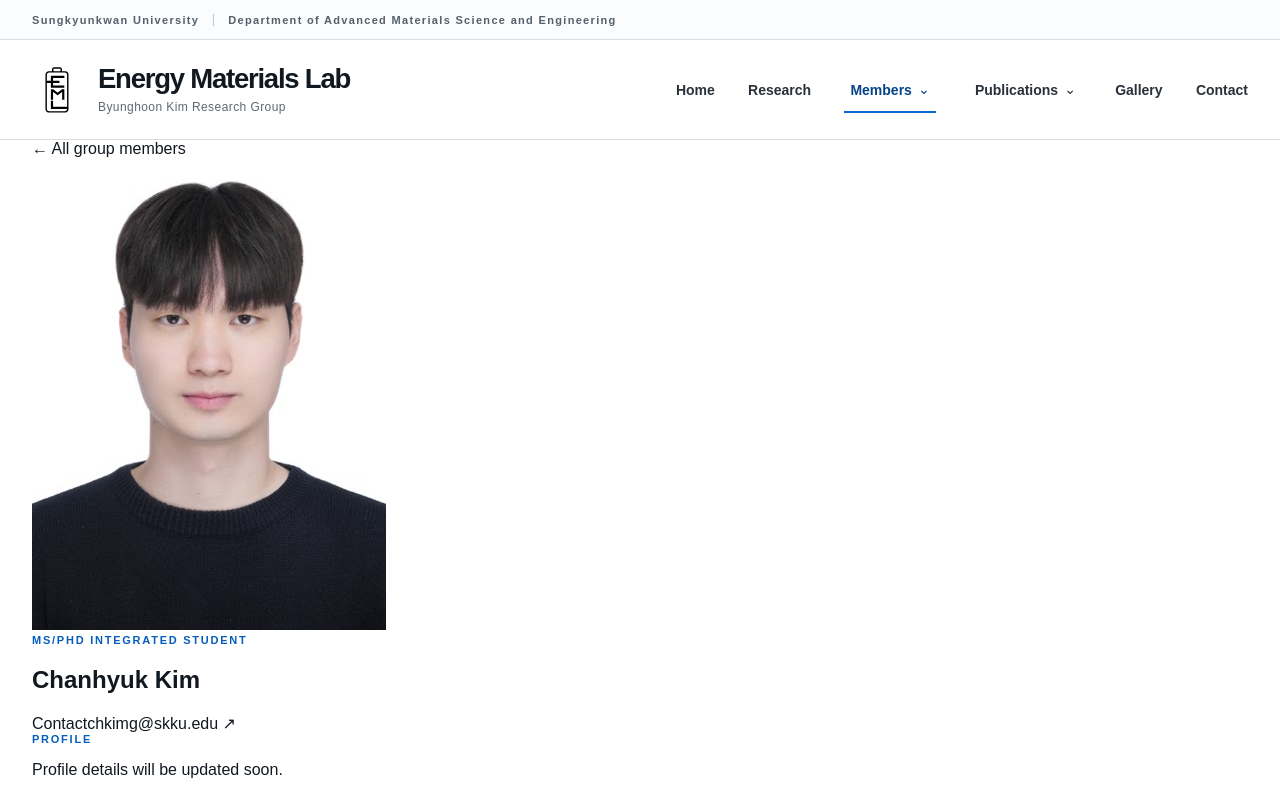
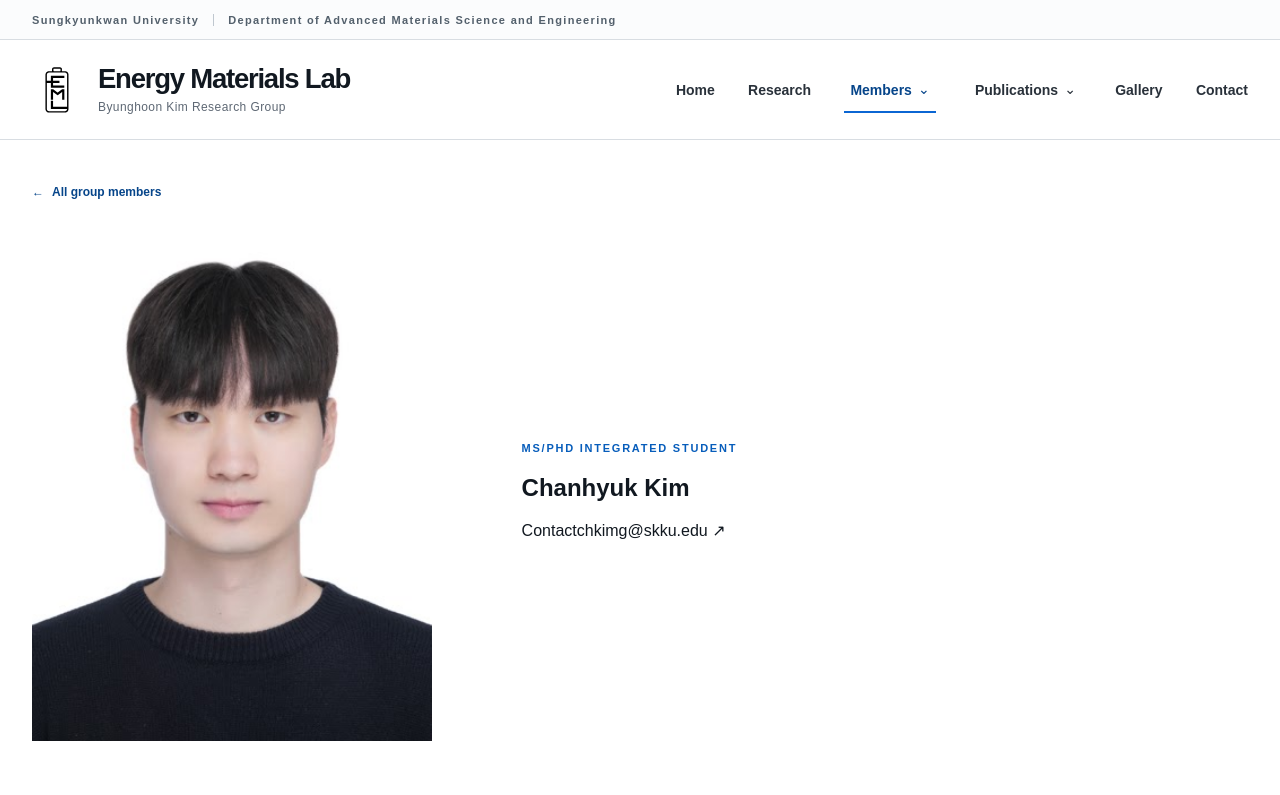
Before and after one commit to Energy-Materials-Laboratory/energy-materials-laboratory.github.io, a Next.js app: page /members/group/chanhyuk-kim in a window 1280 px wide. Shown: the top 795 px of the page. Built offline with nearby package versions, Linux system fonts and the light colour scheme.

Commit message:
Update globals.css

```diff
--- a/app/globals.css
+++ b/app/globals.css
@@ -1125,6 +1125,84 @@ summary:focus-visible {
 .publication-page-hero h1 {
   font-size: clamp(58px, 7vw, 96px);
 }
+/* Group member detail page */
+
+.member-detail {
+  padding-block: 42px 130px;
+}
+
+.member-detail-back {
+  display: inline-flex;
+  align-items: center;
+  gap: 8px;
+  margin-bottom: 42px;
+
+  color: var(--blue-dark);
+  font-size: 12px;
+  font-weight: 620;
+}
+
+.member-detail-hero {
+  display: grid;
+  grid-template-columns: minmax(280px, 400px) minmax(0, 1fr);
+  gap: clamp(48px, 7vw, 100px);
+  align-items: center;
+
+  padding-bottom: 72px;
+  border-bottom: 1px solid var(--ink);
+}
+
+.member-detail-portrait {
+  position: relative;
+  width: 100%;
+  max-width: 400px;
+  aspect-ratio: 4 / 5;
+  overflow: hidden;
+
+  background: #f1f3f5;
+  color: #98a1aa;
+}
+
+/* 기존 장식이 있다면 제거 */
+.member-detail-portrait::before,
+.member-detail-portrait::after {
+  content: none;
+  display: none;
+}
+
+.member-detail-portrait img {
+  width: 100%;
+  height: 100%;
+  display: block;
+
+  object-fit: cover;
+  object-position: 50% 20%;
+}
+
+/* 사진이 없는 경우 initials */
+.member-detail-portrait > span {
+  position: absolute;
+  inset: 0;
+
+  display: flex;
+  align-items: center;
+  justify-content: center;
+
+  font-size: 72px;
+  font-weight: 650;
+  letter-spacing: -0.06em;
+}
+
+.member-detail-portrait > small {
+  position: absolute;
+  left: 16px;
+  bottom: 14px;
+
+  font-family: var(--font-mono);
+  font-size: 8px;
+  letter-spacing: 0.13em;
+  text-transform: uppercase;
+}
 
 .journal-archive {
   position: relative;
@@ -1431,6 +1509,14 @@ summary:focus-visible {
   .hero {
     grid-template-columns: 1fr;
     min-height: 0;
+  .member-detail-hero {
+  grid-template-columns: 1fr;
+  gap: 48px;
+}
+
+.member-detail-portrait {
+  max-width: 360px;
+}
   }
 
   .hero-copy {
@@ -1512,4 +1598,15 @@ summary:focus-visible {
   .gallery-wide { grid-column: auto; }
   .gallery-wide .gallery-image { aspect-ratio: 1.16; }
   .recruitment-copy h2 { font-size: 50px; }
-}
+  .member-detail {
+  padding-block: 32px 90px;
+}
+
+.member-detail-portrait {
+  max-width: 100%;
+}
+
+.member-detail-hero {
+  padding-bottom: 54px;
+}
+}
```
